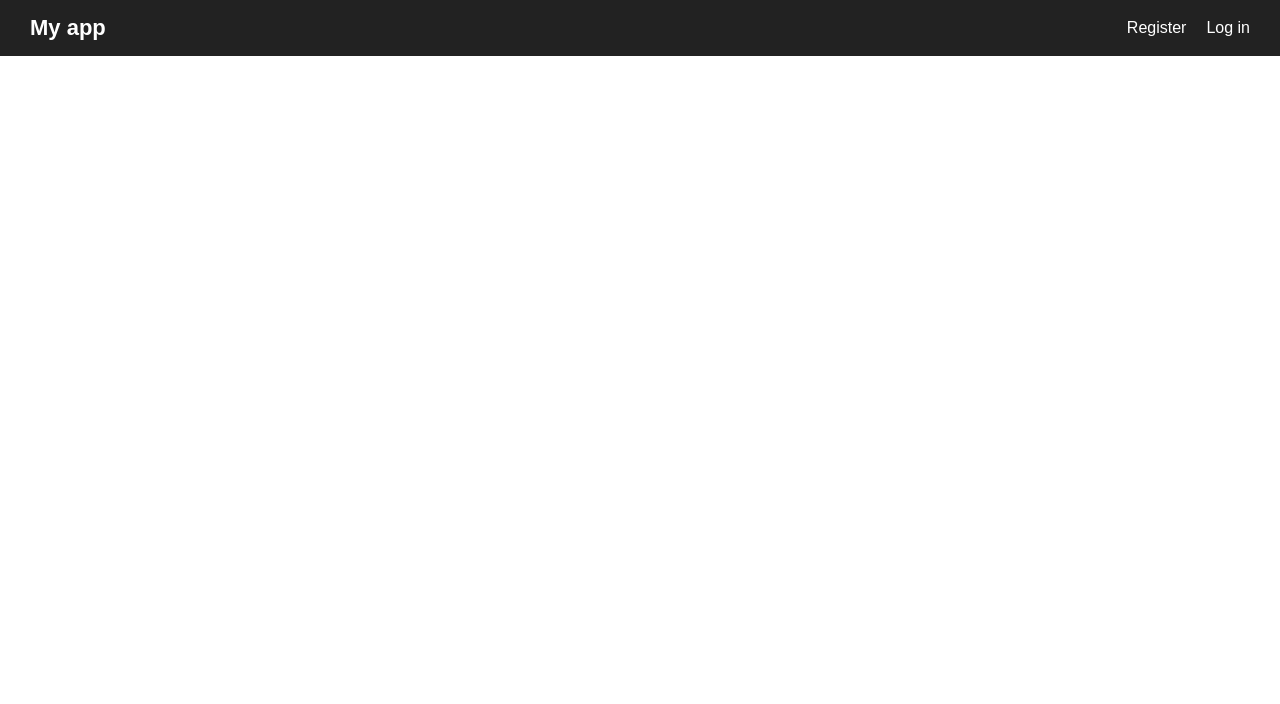
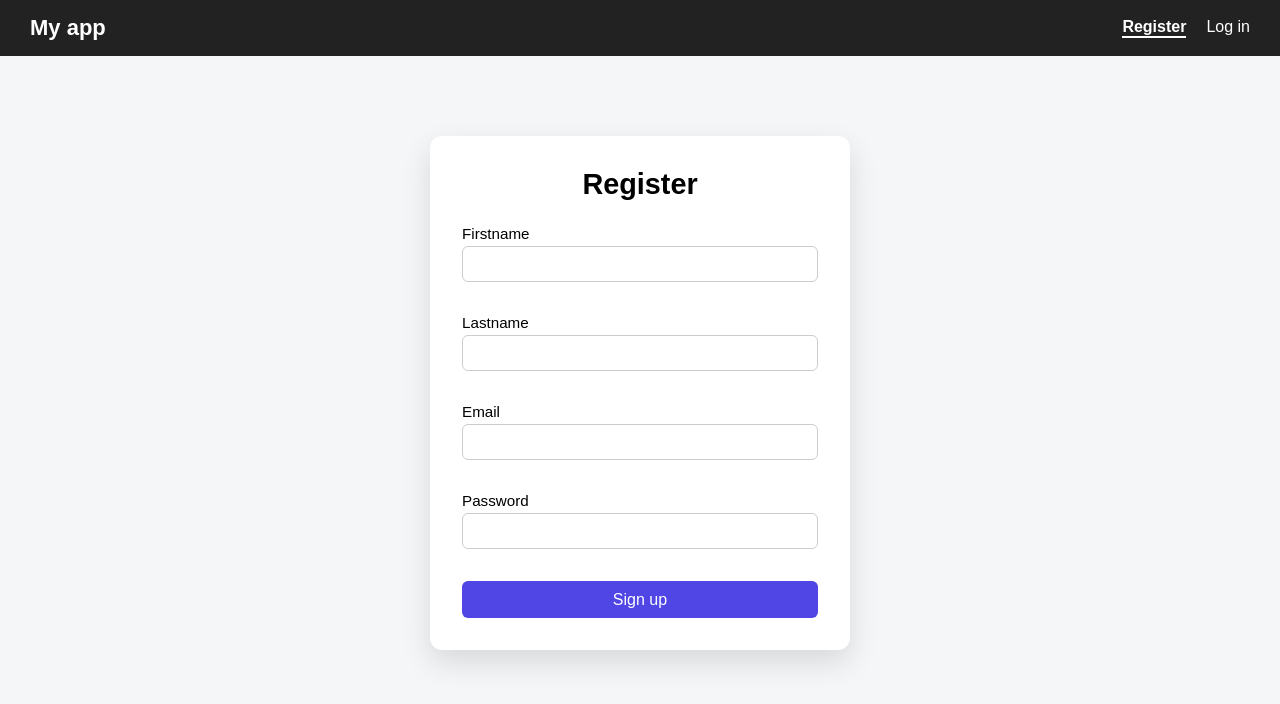
Before and after one commit to RedouaneTak/vue-simple-authentication, a Vue app: page /register in a window 1280 px wide. Shown: the top 704 px of the page. Built offline with nearby package versions, Linux system fonts and the light colour scheme; the HTML template or start-up script is replaced by a standard one.

Commit message:
RegisterPage, adding /register on routes

```diff
--- a/src/components/auth/RegisterForm.vue
+++ b/src/components/auth/RegisterForm.vue
@@ -1,5 +1,6 @@
 <script setup lang="ts">
-
+import BaseButton from '../commons/BaseButton.vue'
+import BaseInput from '../commons/BaseInput.vue'
 import { ref } from 'vue'
 
 interface RegisterRequest{
--- /dev/null
+++ b/src/pages/RegisterPage.vue
@@ -0,0 +1,11 @@
+<script setup lang="ts">
+import RegisterForm from '@/components/auth/RegisterForm.vue';
+import AuthLayout from '@/layouts/AuthLayout.vue';
+
+</script>
+
+<template>
+  <AuthLayout>
+    <RegisterForm></RegisterForm>
+  </AuthLayout>
+</template>
--- a/src/router/index.ts
+++ b/src/router/index.ts
@@ -1,11 +1,13 @@
 import { createRouter, createWebHistory } from 'vue-router'
 import HomePage from '@/pages/HomePage.vue'
 import LoginPage from '@/pages/LoginPage.vue'
+import RegisterPage from '@/pages/RegisterPage.vue'
 
 const routes = [
   { path: '/', redirect: 'home', meta: { requiresAuth: false }},
   { path: '/home', name: 'home', component: HomePage, meta: { requiresAuth: false } },
   { path: '/login', name: 'login', component: LoginPage, meta: { guestOnly: true } },
+  { path: '/register', name: 'register', component: RegisterPage, meta: { guestOnly: true } },
 ]
 
 const router = createRouter({
```
